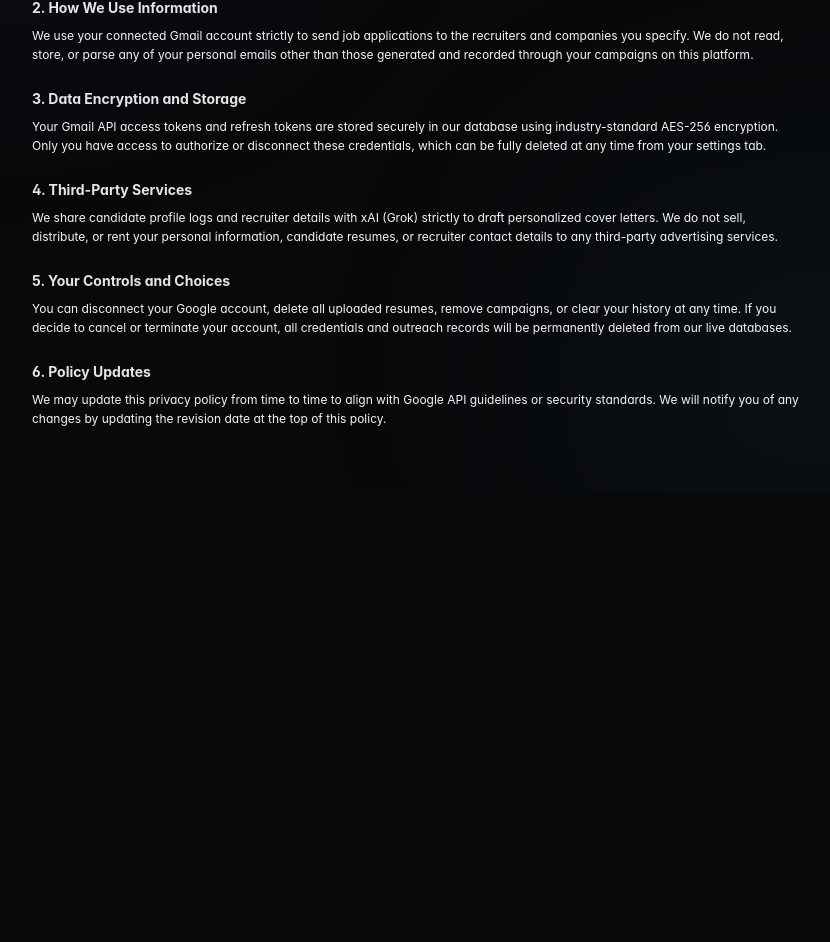
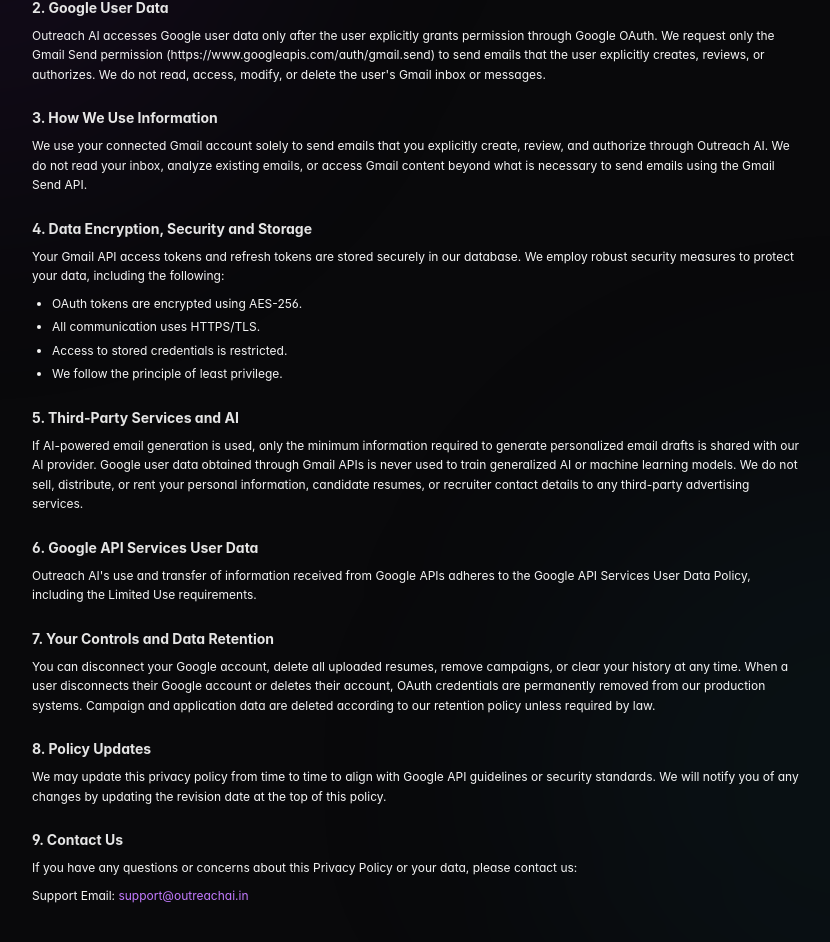
Before and after one commit to Aditya07024/Outreach-AI, a React (Vite) app in the folder frontend/: page /privacy in a window 1280 px wide. Shown: the part 334-1276 px from the top of the page, without its empty margins (224-1054 px from the left). Before the commit the page ends 827 px from the top, so only its background shows below. Built offline with nearby package versions, Linux system fonts and the light colour scheme.

Commit message:
Update legal, compliance disclosures and marketing copy for Google OAuth verification

```diff
--- a/frontend/src/App.tsx
+++ b/frontend/src/App.tsx
@@ -428,7 +428,7 @@
       }
       metaDescription.setAttribute(
         'content',
-        description || "Automate personalized cold emails, build campaigns, and scale your job search with Outreach AI."
+        description || "Automate personalized career outreach, build campaigns, and scale your job search with Outreach AI."
       );
     } catch (err) {
       console.warn('Failed to update meta description', err);
--- a/frontend/src/pages/LandingPage.tsx
+++ b/frontend/src/pages/LandingPage.tsx
@@ -298,7 +298,7 @@
                 </div>
 
                 <h1 className="text-4xl md:text-5xl lg:text-6xl font-black leading-tight tracking-tight text-white animate-fade-in-up animation-delay-100">
-                  Automate Personalized <br/>Cold Emails with AI
+                  Automate Personalized <br/>Career Outreach with AI
                 </h1>
 
                 <p className="text-sm md:text-base text-white/90 max-w-md leading-relaxed animate-fade-in-up animation-delay-200">
@@ -424,7 +424,7 @@
                       <div className="space-y-4 text-center">
                         <div className="space-y-1">
                           <h3 className="text-xs font-bold text-neutral-905">Unlock Outreach Platform</h3>
-                          <p className="text-sm text-neutral-500 font-medium">Choose a subscription option to launch your cold emails pipeline.</p>
+                          <p className="text-sm text-neutral-500 font-medium">Choose a subscription option to launch your career outreach campaign.</p>
                         </div>
 
                         <div className="space-y-2">
@@ -509,7 +509,7 @@
                           </div>
                           <h3 className="text-xs font-bold text-neutral-900 tracking-tight">Access Dashboard</h3>
                           <p className="text-sm text-neutral-500 leading-normal">
-                            Sign in with Google to set up campaigns, upload resumes, and automate cold emails.
+                            Sign in with Google to set up campaigns, upload resumes, and manage professional career outreach.
                           </p>
                         </div>
 
@@ -637,14 +637,14 @@
             </div>
           </div>
 
-          {/* Card 4: CSV Bulk Outreach (2 Cols) */}
+          {/* Card 4: CSV Campaign Outreach (2 Cols) */}
           <div className="md:col-span-2 rounded-2xl p-6 bg-[#f8faff] border border-neutral-200/60 hover:border-blue-400/40 transition-all duration-300 hover:scale-[1.01] hover:-translate-y-0.5 flex flex-col justify-between relative overflow-hidden group min-h-[240px] hover:shadow-xl hover:shadow-blue-500/5">
             <div className="flex flex-col sm:flex-row gap-6 items-start sm:items-center justify-between w-full h-full">
               <div className="space-y-4 flex-1">
                 <Layers className="w-8 h-8 text-amber-500" />
-                <h3 className="text-base font-bold text-neutral-900">CSV Bulk Outreach</h3>
+                <h3 className="text-base font-bold text-neutral-900">CSV Campaign Outreach</h3>
                 <p className="text-sm text-neutral-500 leading-relaxed">
-                  Managing 50+ applications? Upload a CSV and let the AI generate personalized drafts for your entire list in one go.
+                  Managing multiple applications? Upload a CSV of recruiter contacts and let the AI draft personalized outreach for your review.
                 </p>
               </div>
               {/* Visual simulation spreadsheet overlay */}
@@ -772,10 +772,10 @@
             <div className="bg-[#f0f6ff] border border-blue-100 rounded-2xl p-4.5 space-y-3">
               <h4 className="text-xs font-bold text-blue-700 uppercase tracking-wider flex items-center gap-1.5">
                 <Sparkles className="w-3.5 h-3.5" />
-                The Ultimate Cold Outreach Combo
+                The Ultimate Career Outreach Combo
               </h4>
               <p className="text-xs text-neutral-600 leading-relaxed">
-                By combining the **Chrome Extension** (the Extractor) with the **Outreach Web App** (the Brain), you get a fully automated lead generation and emailing pipeline:
+                By combining the **Chrome Extension** (the Extractor) with the **Outreach Web App** (the Brain), you get an integrated recruiter contact and career outreach pipeline:
               </p>
               <div className="grid grid-cols-1 sm:grid-cols-2 gap-4 pt-1">
                 <div className="space-y-1">
@@ -903,7 +903,7 @@
               </div>
               <ul className="space-y-3 pt-2 text-sm text-neutral-600">
                 <li className="flex items-center gap-2"><Check className="w-4 h-4 text-blue-600" /> Permanent ownership license</li>
-                <li className="flex items-center gap-2"><Check className="w-4 h-4 text-blue-600" /> CSV bulk applications upload</li>
+                <li className="flex items-center gap-2"><Check className="w-4 h-4 text-blue-600" /> CSV outreach campaign upload</li>
                 <li className="flex items-center gap-2"><Check className="w-4 h-4 text-blue-600" /> Lifetime releases & updates</li>
               </ul>
             </div>
--- a/frontend/src/pages/PricingPage.tsx
+++ b/frontend/src/pages/PricingPage.tsx
@@ -202,7 +202,7 @@
             <div className="space-y-3 pt-2 border-t border-neutral-900">
               {[
                 'Full access to AI Campaigns & Contacts',
-                'Tailor cold emails using Grok AI',
+                'Tailor career outreach using Grok AI',
                 'Gmail API connection & secure OAuth',
                 'Built-in reputation safety delays',
                 'Cancel renewal at any time'
@@ -278,7 +278,7 @@
       <div className="border border-neutral-900 bg-zinc-950/40 rounded-xl p-4 sm:p-6 grid grid-cols-1 sm:grid-cols-3 gap-6 text-center sm:text-left">
         {[
           { title: 'Secure Checkouts', desc: 'Encrypted via Razorpay gateway.', icon: ShieldCheck },
-          { title: 'Grok-2 AI Included', desc: 'Direct access to advanced cold templates.', icon: Sparkles },
+          { title: 'Grok-2 AI Included', desc: 'Direct access to advanced outreach templates.', icon: Sparkles },
           { title: 'Anti-Spam Safety', desc: 'Custom intervals preserve sender score.', icon: Send }
         ].map((item, idx) => (
           <div key={idx} className="space-y-1">
--- a/frontend/src/pages/PrivacyPolicy.tsx
+++ b/frontend/src/pages/PrivacyPolicy.tsx
@@ -36,37 +36,67 @@
           </section>
 
           <section className="space-y-2">
-            <h2 className="text-sm font-bold text-neutral-200">2. How We Use Information</h2>
+            <h2 className="text-sm font-bold text-neutral-200">2. Google User Data</h2>
             <p>
-              We use your connected Gmail account strictly to send job applications to the recruiters and companies you specify. We do not read, store, or parse any of your personal emails other than those generated and recorded through your campaigns on this platform.
+              Outreach AI accesses Google user data only after the user explicitly grants permission through Google OAuth. We request only the Gmail Send permission (https://www.googleapis.com/auth/gmail.send) to send emails that the user explicitly creates, reviews, or authorizes. We do not read, access, modify, or delete the user's Gmail inbox or messages.
             </p>
           </section>
 
           <section className="space-y-2">
-            <h2 className="text-sm font-bold text-neutral-200">3. Data Encryption and Storage</h2>
+            <h2 className="text-sm font-bold text-neutral-200">3. How We Use Information</h2>
             <p>
-              Your Gmail API access tokens and refresh tokens are stored securely in our database using industry-standard AES-256 encryption. Only you have access to authorize or disconnect these credentials, which can be fully deleted at any time from your settings tab.
+              We use your connected Gmail account solely to send emails that you explicitly create, review, and authorize through Outreach AI. We do not read your inbox, analyze existing emails, or access Gmail content beyond what is necessary to send emails using the Gmail Send API.
             </p>
           </section>
 
           <section className="space-y-2">
-            <h2 className="text-sm font-bold text-neutral-200">4. Third-Party Services</h2>
+            <h2 className="text-sm font-bold text-neutral-200">4. Data Encryption, Security and Storage</h2>
             <p>
-              We share candidate profile logs and recruiter details with xAI (Grok) strictly to draft personalized cover letters. We do not sell, distribute, or rent your personal information, candidate resumes, or recruiter contact details to any third-party advertising services.
+              Your Gmail API access tokens and refresh tokens are stored securely in our database. We employ robust security measures to protect your data, including the following:
+            </p>
+            <ul className="list-disc pl-5 space-y-1 mt-2 text-neutral-350">
+              <li>OAuth tokens are encrypted using AES-256.</li>
+              <li>All communication uses HTTPS/TLS.</li>
+              <li>Access to stored credentials is restricted.</li>
+              <li>We follow the principle of least privilege.</li>
+            </ul>
+          </section>
+
+          <section className="space-y-2">
+            <h2 className="text-sm font-bold text-neutral-200">5. Third-Party Services and AI</h2>
+            <p>
+              If AI-powered email generation is used, only the minimum information required to generate personalized email drafts is shared with our AI provider. Google user data obtained through Gmail APIs is never used to train generalized AI or machine learning models. We do not sell, distribute, or rent your personal information, candidate resumes, or recruiter contact details to any third-party advertising services.
             </p>
           </section>
 
           <section className="space-y-2">
-            <h2 className="text-sm font-bold text-neutral-200">5. Your Controls and Choices</h2>
+            <h2 className="text-sm font-bold text-neutral-200">6. Google API Services User Data</h2>
             <p>
-              You can disconnect your Google account, delete all uploaded resumes, remove campaigns, or clear your history at any time. If you decide to cancel or terminate your account, all credentials and outreach records will be permanently deleted from our live databases.
+              Outreach AI's use and transfer of information received from Google APIs adheres to the Google API Services User Data Policy, including the Limited Use requirements.
             </p>
           </section>
 
           <section className="space-y-2">
-            <h2 className="text-sm font-bold text-neutral-200">6. Policy Updates</h2>
+            <h2 className="text-sm font-bold text-neutral-200">7. Your Controls and Data Retention</h2>
+            <p>
+              You can disconnect your Google account, delete all uploaded resumes, remove campaigns, or clear your history at any time. When a user disconnects their Google account or deletes their account, OAuth credentials are permanently removed from our production systems. Campaign and application data are deleted according to our retention policy unless required by law.
+            </p>
+          </section>
+
+          <section className="space-y-2">
+            <h2 className="text-sm font-bold text-neutral-200">8. Policy Updates</h2>
             <p>
               We may update this privacy policy from time to time to align with Google API guidelines or security standards. We will notify you of any changes by updating the revision date at the top of this policy.
+            </p>
+          </section>
+
+          <section className="space-y-2">
+            <h2 className="text-sm font-bold text-neutral-200">9. Contact Us</h2>
+            <p>
+              If you have any questions or concerns about this Privacy Policy or your data, please contact us:
+            </p>
+            <p className="mt-1">
+              Support Email: <a href="mailto:support@outreachai.in" className="text-purple-400 hover:underline">support@outreachai.in</a>
             </p>
           </section>
         </div>
--- a/frontend/src/pages/Subscription.tsx
+++ b/frontend/src/pages/Subscription.tsx
@@ -118,7 +118,7 @@
           {!isPaid && (
             <div className="pt-4 border-t border-neutral-900 flex flex-col sm:flex-row justify-between items-center gap-4">
               <p className="text-[11px] text-neutral-450 text-center sm:text-left">
-                Unlock all features including cold emailing, Grok AI generators, campaigns, and resumes.
+                Unlock all features including career outreach, Grok AI generators, campaigns, and resumes.
               </p>
               <button
                 onClick={() => navigate('/')}
--- a/frontend/src/pages/SupportPage.tsx
+++ b/frontend/src/pages/SupportPage.tsx
@@ -24,7 +24,7 @@
 const FAQS: FAQItem[] = [
   {
     question: "How does the AI personalization work?",
-    answer: "Our engine parses your candidate profile (portfolio, GitHub, LinkedIn links) and uploaded resumes alongside target job descriptions or recruiter roles. It highlights matching skillsets and dynamically drafts unique, custom cold emails to maximize open and reply rates.",
+    answer: "Our engine parses your candidate profile (portfolio, GitHub, LinkedIn links) and uploaded resumes alongside target job descriptions or recruiter roles. It highlights matching skillsets and dynamically drafts unique, custom job applications to maximize open and reply rates.",
     category: "ai"
   },
   {
--- a/frontend/src/pages/TermsAndConditions.tsx
+++ b/frontend/src/pages/TermsAndConditions.tsx
@@ -38,7 +38,7 @@
           <section className="space-y-2">
             <h2 className="text-sm font-bold text-neutral-200">2. Acceptable Use Policy</h2>
             <p>
-              You are solely responsible for all emails sent through your connected Gmail account. You agree not to use the service to distribute spam, marketing blasts, unsolicited commercial ads, or any harassing, abusive, or unlawful outreach.
+              You are solely responsible for all emails sent through your connected Gmail account. Users are responsible for ensuring that emails sent through Outreach AI comply with applicable laws, Google's policies, and recipient consent requirements where applicable. You agree not to use the service to distribute spam, marketing blasts, unsolicited commercial ads, or any harassing, abusive, or unlawful messages.
             </p>
           </section>
 
```
